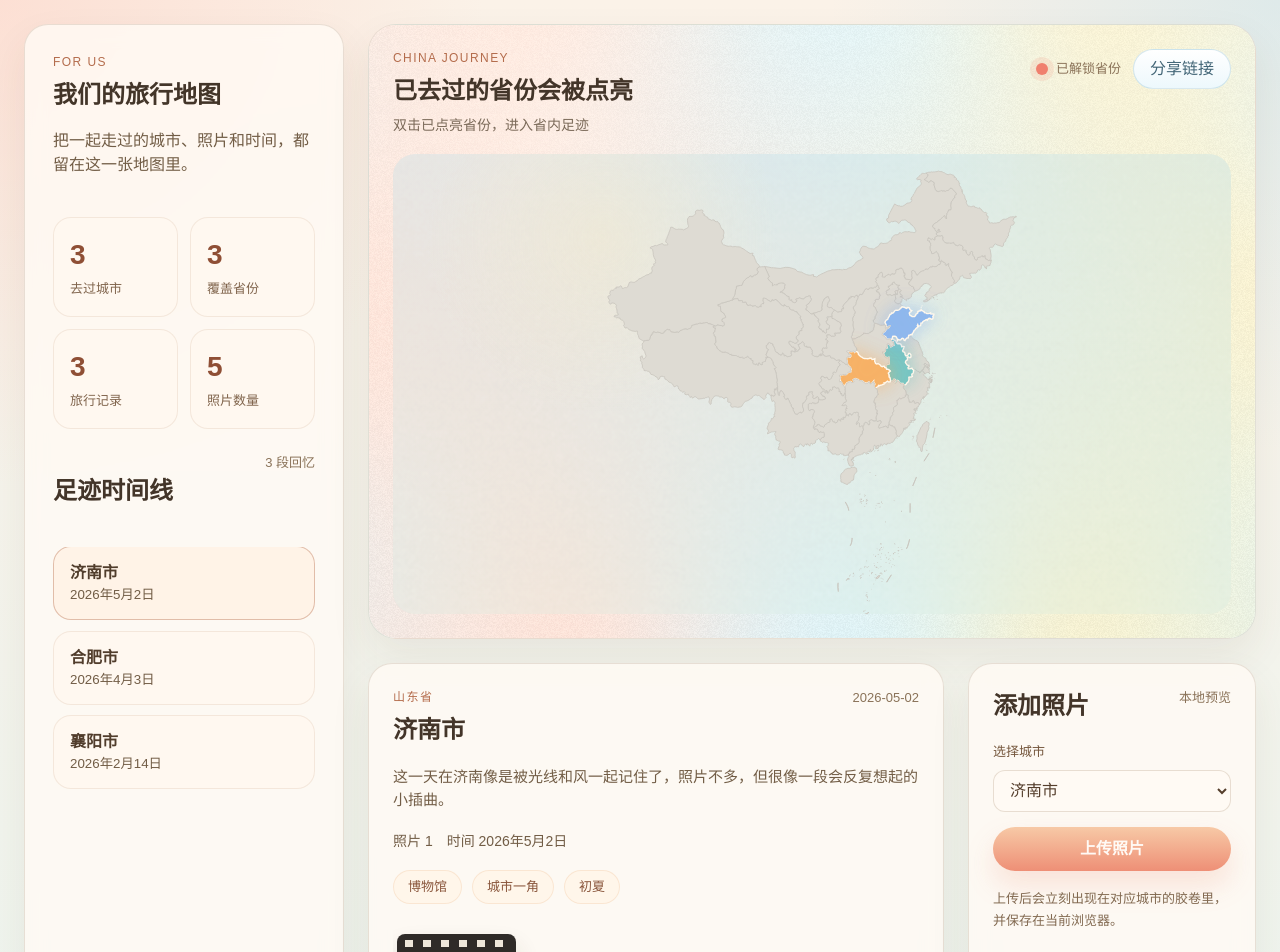
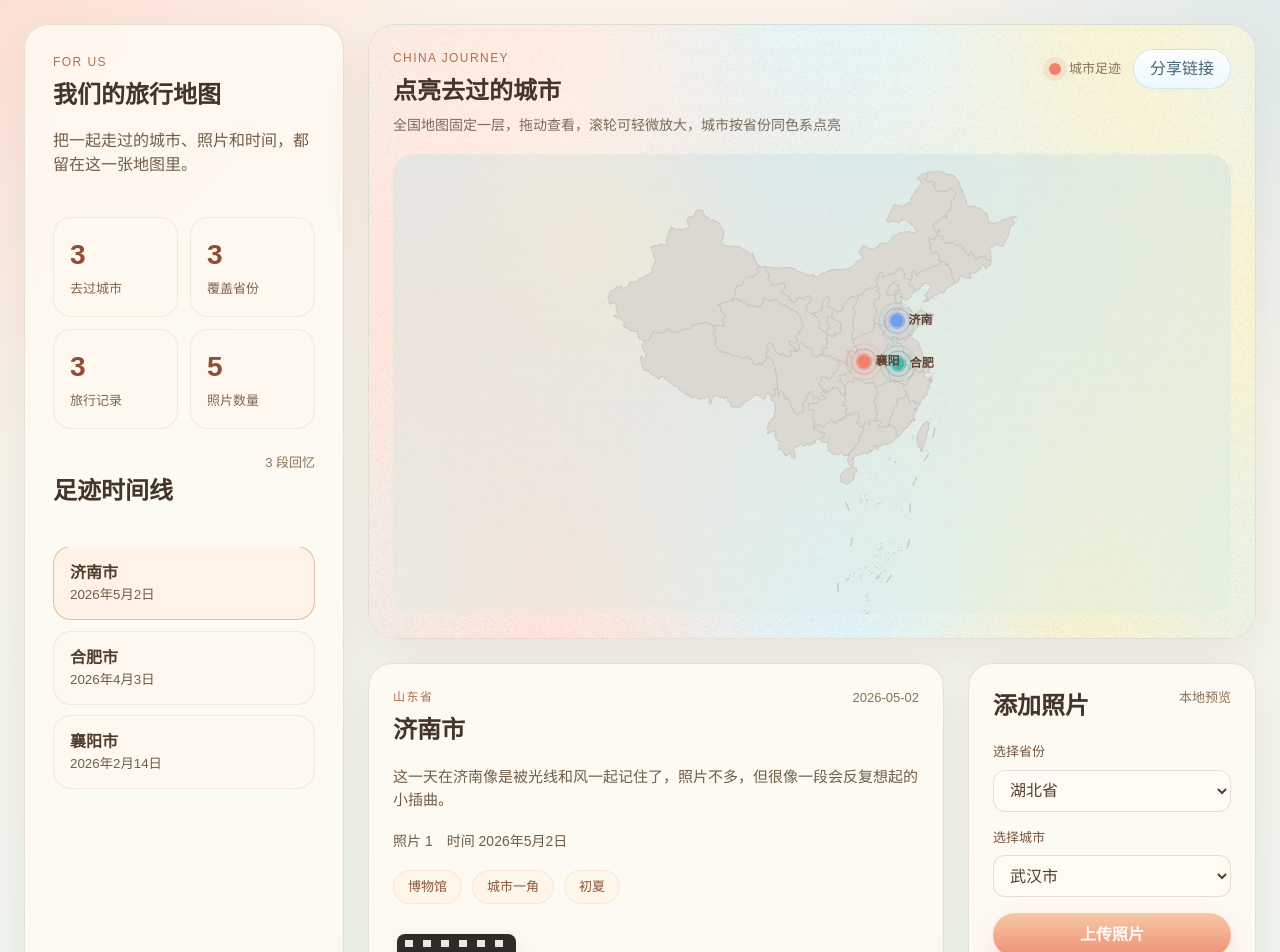
Before and after one commit to Howyoung-Li/travel-map, a React (Vite) app: page / in a window 1280 px wide. Shown: the top 952 px of the page. Built offline with nearby package versions, Linux system fonts and the light colour scheme.

Commit message:
Return map to city-level national view

```diff
--- a/src/App.jsx
+++ b/src/App.jsx
@@ -1,22 +1,76 @@
 import { useEffect, useMemo, useRef, useState } from "react";
 import * as echarts from "echarts";
+import exifr from "exifr";
 import GrainientBackground from "./components/GrainientBackground";
 import travels from "./data/travels.json";
 
 const CHINA_GEOJSON_URL = `${import.meta.env.BASE_URL}china.geojson`;
 const UPLOAD_STORAGE_KEY = "travel-map-local-uploads";
-const PROVINCE_META = {
+
+const PROVINCE_OPTIONS = {
   湖北省: {
-    code: "420000",
-    color: "#f7b267",
+    color: "#f07f6e",
+    cities: [
+      { name: "武汉市", coords: [114.298572, 30.584355] },
+      { name: "黄石市", coords: [115.077048, 30.220074] },
+      { name: "十堰市", coords: [110.787916, 32.646907] },
+      { name: "宜昌市", coords: [111.290843, 30.702636] },
+      { name: "襄阳市", coords: [112.144146, 32.042426] },
+      { name: "鄂州市", coords: [114.890593, 30.396536] },
+      { name: "荆门市", coords: [112.204251, 31.03542] },
+      { name: "孝感市", coords: [113.926655, 30.926423] },
+      { name: "荆州市", coords: [112.23813, 30.326857] },
+      { name: "黄冈市", coords: [114.879365, 30.447711] },
+      { name: "咸宁市", coords: [114.328963, 29.832798] },
+      { name: "随州市", coords: [113.37377, 31.717497] },
+      { name: "恩施土家族苗族自治州", coords: [109.48699, 30.283114] },
+      { name: "仙桃市", coords: [113.453974, 30.364953] },
+      { name: "潜江市", coords: [112.896866, 30.421215] },
+      { name: "天门市", coords: [113.165862, 30.653061] },
+      { name: "神农架林区", coords: [110.671525, 31.744449] },
+    ],
   },
   安徽省: {
-    code: "340000",
-    color: "#79c7c5",
+    color: "#42b9b3",
+    cities: [
+      { name: "合肥市", coords: [117.283042, 31.86119] },
+      { name: "芜湖市", coords: [118.376451, 31.326319] },
+      { name: "蚌埠市", coords: [117.363228, 32.939667] },
+      { name: "淮南市", coords: [117.018329, 32.647574] },
+      { name: "马鞍山市", coords: [118.507906, 31.689362] },
+      { name: "淮北市", coords: [116.794664, 33.971707] },
+      { name: "铜陵市", coords: [117.816576, 30.929935] },
+      { name: "安庆市", coords: [117.043551, 30.50883] },
+      { name: "黄山市", coords: [118.317325, 29.709239] },
+      { name: "滁州市", coords: [118.316264, 32.303627] },
+      { name: "阜阳市", coords: [115.819729, 32.896969] },
+      { name: "宿州市", coords: [116.984084, 33.633891] },
+      { name: "六安市", coords: [116.507676, 31.752889] },
+      { name: "亳州市", coords: [115.782939, 33.869338] },
+      { name: "池州市", coords: [117.489157, 30.656037] },
+      { name: "宣城市", coords: [118.757995, 30.945667] },
+    ],
   },
   山东省: {
-    code: "370000",
-    color: "#8fb8ed",
+    color: "#6d9fea",
+    cities: [
+      { name: "济南市", coords: [117.000923, 36.675807] },
+      { name: "青岛市", coords: [120.355173, 36.082982] },
+      { name: "淄博市", coords: [118.047648, 36.814939] },
+      { name: "枣庄市", coords: [117.557964, 34.856424] },
+      { name: "东营市", coords: [118.66471, 37.434564] },
+      { name: "烟台市", coords: [121.391382, 37.539297] },
+      { name: "潍坊市", coords: [119.107078, 36.70925] },
+      { name: "济宁市", coords: [116.587245, 35.415393] },
+      { name: "泰安市", coords: [117.129063, 36.194968] },
+      { name: "威海市", coords: [122.116394, 37.509691] },
+      { name: "日照市", coords: [119.461208, 35.428588] },
+      { name: "临沂市", coords: [118.326443, 35.065282] },
+      { name: "德州市", coords: [116.307428, 37.453968] },
+      { name: "聊城市", coords: [115.980367, 36.456013] },
+      { name: "滨州市", coords: [118.016974, 37.383542] },
+      { name: "菏泽市", coords: [115.469381, 35.246531] },
+    ],
   },
 };
 
@@ -44,6 +98,16 @@ function formatDisplayDate(dateText) {
   }).format(date);
 }
 
+function toDateTimeText(date) {
+  if (!date) return "";
+  const year = date.getFullYear();
+  const month = String(date.getMonth() + 1).padStart(2, "0");
+  const day = String(date.getDate()).padStart(2, "0");
+  const hour = String(date.getHours()).padStart(2, "0");
+  const minute = String(date.getMinutes()).padStart(2, "0");
+  return `${year}-${month}-${day} ${hour}:${minute}`;
+}
+
 function resolveAssetPath(assetPath) {
   if (!assetPath) return assetPath;
   if (/^(https?:|data:|blob:)/.test(assetPath)) return assetPath;
@@ -63,66 +127,70 @@ function collectStats(items) {
   };
 }
 
-function buildCitySeries(items, provinceName) {
-  const filteredItems = provinceName
-    ? items.filter((item) => item.province === provinceName)
-    : items;
+function hexToRgb(hex) {
+  const normalized = hex.replace("#", "");
+  return [
+    parseInt(normalized.slice(0, 2), 16),
+    parseInt(normalized.slice(2, 4), 16),
+    parseInt(normalized.slice(4, 6), 16),
+  ];
+}
 
-  return filteredItems.map((item) => ({
+function rgbToHex([red, green, blue]) {
+  return `#${[red, green, blue]
+    .map((value) => Math.round(value).toString(16).padStart(2, "0"))
+    .join("")}`;
+}
+
+function mixColor(color, ratio) {
+  const from = hexToRgb(color);
+  const to = [255, 244, 219];
+  return rgbToHex(from.map((value, index) => value * (1 - ratio) + to[index] * ratio));
+}
+
+function getProvinceColor(province, index = 0) {
+  const baseColor = PROVINCE_OPTIONS[province]?.color || "#ee8f76";
+  return mixColor(baseColor, Math.min(index * 0.18, 0.42));
+}
+
+function buildProvinceRegions(geoJson) {
+  return (geoJson.features || []).map((feature) => ({
+    name: feature.properties?.name,
+    itemStyle: {
+      areaColor: "#dbd8d1",
+      borderColor: "#c4bfb6",
+      borderWidth: 0.8,
+    },
+    emphasis: {
+      itemStyle: {
+        areaColor: "#cec9c0",
+      },
+      label: {
+        color: "#665b51",
+      },
+    },
+  }));
+}
+
+function buildCitySeries(items) {
+  const provinceCityIndex = new Map();
+
+  return items.map((item) => {
+    const index = provinceCityIndex.get(item.province) || 0;
+    provinceCityIndex.set(item.province, index + 1);
+    const color = getProvinceColor(item.province, index);
+
+    return {
       name: item.city,
       value: [...item.coords, item.photos.length || 1],
       tripId: item.id,
-  }));
-}
-
-function buildProvinceRegions(geoJson, items) {
-  const visitedProvinces = new Set(items.map((item) => item.province));
-
-  return (geoJson.features || []).map((feature) => {
-    const provinceName = feature.properties?.name;
-    const provinceMeta = PROVINCE_META[provinceName];
-    const isVisited = visitedProvinces.has(provinceName);
-
-    return {
-      name: provinceName,
       itemStyle: {
-        areaColor: isVisited ? provinceMeta?.color || "#f6c177" : "#dedbd3",
-        borderColor: isVisited ? "#fff8ec" : "#c8c4bd",
-        borderWidth: isVisited ? 1.4 : 0.8,
-        shadowBlur: isVisited ? 18 : 0,
-        shadowColor: isVisited ? `${provinceMeta?.color || "#f6c177"}99` : "transparent",
-      },
-      emphasis: {
-        itemStyle: {
-          areaColor: isVisited ? provinceMeta?.color || "#f6c177" : "#cfcac1",
-          borderColor: "#fffaf1",
-          shadowBlur: isVisited ? 26 : 4,
-          shadowColor: isVisited ? `${provinceMeta?.color || "#f6c177"}bb` : "rgba(0,0,0,0.08)",
-        },
-        label: {
-          color: isVisited ? "#4f3d2d" : "#837b70",
-        },
+        color,
+        shadowBlur: 16,
+        shadowColor: `${color}99`,
       },
     };
   });
-}
-
-function buildProvinceCityRegions(geoJson) {
-  return (geoJson.features || []).map((feature, index) => ({
-    name: feature.properties?.name,
-    itemStyle: {
-      areaColor: index % 2 === 0 ? "#eef0e8" : "#e7ebe2",
-      borderColor: "#d0c8b8",
-    },
-    emphasis: {
-      itemStyle: {
-        areaColor: "#f8dfbc",
-      },
-      label: {
-        color: "#594331",
-      },
-    },
-  }));
 }
 
 function readStoredUploads() {
@@ -142,22 +210,26 @@ function storeUploads(nextUploads) {
   return undefined;
 }
 
+async function readPhotoTakenAt(file) {
+  const metadata = await exifr.parse(file, ["DateTimeOriginal", "CreateDate"]).catch(() => null);
+  const exifDate = metadata?.DateTimeOriginal || metadata?.CreateDate;
+  if (exifDate instanceof Date) return toDateTimeText(exifDate);
+  if (file.lastModified) return toDateTimeText(new Date(file.lastModified));
+  return "本地上传";
+}
+
 function fileToPhoto(file) {
   return new Promise((resolve, reject) => {
     const reader = new FileReader();
-    reader.onload = () =>
+    reader.onload = async () =>
       resolve({
         src: reader.result,
         caption: file.name.replace(/\.[^.]+$/, ""),
-        takenAt: "本地上传",
+        takenAt: await readPhotoTakenAt(file),
       });
     reader.onerror = reject;
     reader.readAsDataURL(file);
   });
-}
-
-function findLatestTripInProvince(provinceName) {
-  return sortedTravels.find((item) => item.province === provinceName);
 }
 
 function getTripPhotos(trip, uploadedPhotosByCity) {
@@ -165,19 +237,61 @@ function getTripPhotos(trip, uploadedPhotosByCity) {
   return [...trip.photos, ...(uploadedPhotosByCity[trip.city] || [])];
 }
 
-function buildMapSubtitle(mapMode, selectedProvinceName) {
-  if (mapMode === "province") return `${selectedProvinceName} 城市足迹`;
-  return "双击已点亮省份，进入省内足迹";
+function getCityOption(province, city) {
+  return PROVINCE_OPTIONS[province]?.cities.find((item) => item.name === city);
+}
+
+function createUploadTrip({ province, city, photos }) {
+  const cityOption = getCityOption(province, city);
+  const firstDate = photos[0]?.takenAt?.slice(0, 10) || "";
+
+  return {
+    id: `local-${province}-${city}`,
+    city,
+    province,
+    startDate: firstDate,
+    endDate: firstDate,
+    coords: cityOption?.coords || [0, 0],
+    note: "这是一段本地上传的新照片记录，正式发布时可以再补上旅行故事。",
+    tags: ["本地上传"],
+    photos,
+  };
+}
+
+function mergeUploadedTrips(baseTrips, uploadedPhotosByCity) {
+  const tripsByCity = new Map(baseTrips.map((trip) => [trip.city, { ...trip }]));
+
+  for (const [city, payload] of Object.entries(uploadedPhotosByCity)) {
+    const photos = Array.isArray(payload) ? payload : payload.photos || [];
+    const province = Array.isArray(payload) ? null : payload.province;
+    if (photos.length === 0) continue;
+
+    const existingTrip = tripsByCity.get(city);
+    if (existingTrip) {
+      tripsByCity.set(city, {
+        ...existingTrip,
+        photos: [...existingTrip.photos, ...photos],
+      });
+      continue;
+    }
+
+    if (!province) continue;
+    tripsByCity.set(city, createUploadTrip({ province, city, photos }));
+  }
+
+  return [...tripsByCity.values()].sort((left, right) =>
+    `${right.startDate || ""}${right.endDate || ""}`.localeCompare(
+      `${left.startDate || ""}${left.endDate || ""}`,
+    ),
+  );
+}
+
+function buildMapSubtitle() {
+  return "全国地图固定一层，拖动查看，滚轮可轻微放大，城市按省份同色系点亮";
 }
 
 function buildPhotoAlt(photo, city) {
   return `${city} - ${photo.caption}`;
-}
-
-function buildProvinceMapUrl(provinceName) {
-  const provinceMeta = PROVINCE_META[provinceName];
-  if (!provinceMeta) return null;
-  return `${import.meta.env.BASE_URL}maps/${provinceMeta.code}_full.json`;
 }
 
 function normalizeCityName(cityName) {
@@ -186,21 +300,33 @@ function normalizeCityName(cityName) {
 
 function App() {
   const chartRef = useRef(null);
-  const [selectedTripId, setSelectedTripId] = useState(sortedTravels[0]?.id ?? null);
+  const provinceNames = Object.keys(PROVINCE_OPTIONS);
+  const [uploadedPhotosByCity, setUploadedPhotosByCity] = useState(readStoredUploads);
+  const allTrips = useMemo(
+    () => mergeUploadedTrips(sortedTravels, uploadedPhotosByCity),
+    [uploadedPhotosByCity],
+  );
+  const [selectedTripId, setSelectedTripId] = useState(allTrips[0]?.id ?? null);
   const [mapStatus, setMapStatus] = useState("loading");
   const [shareState, setShareState] = useState("idle");
-  const [mapMode, setMapMode] = useState("country");
-  const [selectedProvinceName, setSelectedProvinceName] = useState(null);
-  const [uploadedPhotosByCity, setUploadedPhotosByCity] = useState(readStoredUploads);
-  const [selectedUploadCity, setSelectedUploadCity] = useState(sortedTravels[0]?.city ?? "");
+  const [selectedUploadProvince, setSelectedUploadProvince] = useState(provinceNames[0] ?? "");
+  const [selectedUploadCity, setSelectedUploadCity] = useState(
+    PROVINCE_OPTIONS[provinceNames[0]]?.cities[0]?.name ?? "",
+  );
   const [lightboxPhoto, setLightboxPhoto] = useState(null);
-  const selectedTrip =
-    sortedTravels.find((item) => item.id === selectedTripId) ?? sortedTravels[0] ?? null;
-  const selectedTripPhotos = useMemo(
-    () => getTripPhotos(selectedTrip, uploadedPhotosByCity),
-    [selectedTrip, uploadedPhotosByCity],
-  );
-  const stats = collectStats(sortedTravels);
+  const selectedTrip = allTrips.find((item) => item.id === selectedTripId) ?? allTrips[0] ?? null;
+  const selectedTripPhotos = selectedTrip?.photos || [];
+  const selectedProvinceCities = PROVINCE_OPTIONS[selectedUploadProvince]?.cities || [];
+  const stats = collectStats(allTrips);
+
+  useEffect(() => {
+    if (!selectedTripId && allTrips[0]) setSelectedTripId(allTrips[0].id);
+  }, [allTrips, selectedTripId]);
+
+  useEffect(() => {
+    const firstCity = PROVINCE_OPTIONS[selectedUploadProvince]?.cities[0]?.name;
+    if (firstCity) setSelectedUploadCity(firstCity);
+  }, [selectedUploadProvince]);
 
   async function handleShare() {
     const shareUrl = window.location.href;
@@ -224,23 +350,25 @@ function App() {
     }
   }
 
-  function returnToCountryMap() {
-    setMapMode("country");
-    setSelectedProvinceName(null);
-  }
-
   async function handlePhotoUpload(event) {
     const files = Array.from(event.target.files || []);
-    if (!selectedUploadCity || files.length === 0) return;
+    if (!selectedUploadProvince || !selectedUploadCity || files.length === 0) return;
 
     const uploadedPhotos = await Promise.all(files.map(fileToPhoto));
     setUploadedPhotosByCity((currentUploads) => {
+      const currentPayload = currentUploads[selectedUploadCity] || {
+        province: selectedUploadProvince,
+        photos: [],
+      };
+      const currentPhotos = Array.isArray(currentPayload)
+        ? currentPayload
+        : currentPayload.photos || [];
       const nextUploads = {
         ...currentUploads,
-        [selectedUploadCity]: [
-          ...(currentUploads[selectedUploadCity] || []),
-          ...uploadedPhotos,
-        ],
+        [selectedUploadCity]: {
+          province: selectedUploadProvince,
+          photos: [...currentPhotos, ...uploadedPhotos],
+        },
       };
       storeUploads(nextUploads);
       return nextUploads;
@@ -266,90 +394,68 @@ function App() {
     async function loadMap() {
       try {
         setMapStatus("loading");
-        const mapUrl =
-          mapMode === "country" ? CHINA_GEOJSON_URL : buildProvinceMapUrl(selectedProvinceName);
-        if (!mapUrl) throw new Error("Missing province map");
-
-        const response = await fetch(mapUrl);
+        const response = await fetch(CHINA_GEOJSON_URL);
         const geoJson = await response.json();
         if (disposed) return;
 
-        const mapName =
-          mapMode === "country" ? "china-travel" : `province-${selectedProvinceName}`;
-        const provinceTrips = selectedProvinceName
-          ? sortedTravels.filter((item) => item.province === selectedProvinceName)
-          : [];
-
-        echarts.registerMap(mapName, geoJson);
-
+        echarts.registerMap("china-travel", geoJson);
         chart.setOption({
           backgroundColor: "transparent",
           tooltip: {
             trigger: "item",
             formatter: (params) => {
-              const trip = sortedTravels.find((item) => item.id === params.data?.tripId);
-              if (trip) return `${trip.city}<br/>${formatDateRange(trip.startDate, trip.endDate)}`;
-
-              if (mapMode === "country") {
-                const count = sortedTravels.filter((item) => item.province === params.name).length;
-                return count > 0 ? `${params.name}<br/>${count} 座城市` : params.name;
-              }
-
-              return params.name;
+              const trip = allTrips.find((item) => item.id === params.data?.tripId);
+              if (!trip) return params.name;
+              return `${trip.city}<br/>${trip.province}<br/>${formatDateRange(
+                trip.startDate,
+                trip.endDate,
+              )}`;
             },
           },
           geo: {
-            map: mapName,
-            roam: false,
-            zoom: mapMode === "country" ? 1.05 : 1.1,
+            map: "china-travel",
+            roam: true,
+            zoom: 1.05,
+            scaleLimit: {
+              min: 1.05,
+              max: 1.85,
+            },
             layoutCenter: ["50%", "52%"],
-            layoutSize: mapMode === "country" ? "92%" : "88%",
-            regions:
-              mapMode === "country"
-                ? buildProvinceRegions(geoJson, sortedTravels)
-                : buildProvinceCityRegions(geoJson),
+            layoutSize: "92%",
+            regions: buildProvinceRegions(geoJson),
             itemStyle: {
-              areaColor: "#dedbd3",
-              borderColor: "#c8c4bd",
+              areaColor: "#dbd8d1",
+              borderColor: "#c4bfb6",
               borderWidth: 0.8,
             },
             emphasis: {
               itemStyle: {
-                areaColor: mapMode === "country" ? "#cfcac1" : "#f8dfbc",
+                areaColor: "#cec9c0",
               },
               label: {
-                color: "#5f4a33",
+                color: "#665b51",
               },
             },
           },
           series: [
-            ...(mapMode === "province"
-              ? [
             {
               type: "effectScatter",
               coordinateSystem: "geo",
-                    data: buildCitySeries(provinceTrips, selectedProvinceName),
-                    symbolSize: (value) => Math.max(12, Math.min(22, value[2] * 4)),
+              data: buildCitySeries(allTrips),
+              symbolSize: (value) => Math.max(13, Math.min(24, value[2] * 4)),
               showEffectOn: "render",
               rippleEffect: {
-                      scale: 3.6,
+                scale: 3.4,
                 brushType: "stroke",
-                    },
-                    itemStyle: {
-                      color: "#f07f6e",
-                      shadowBlur: 12,
-                      shadowColor: "rgba(240, 127, 110, 0.5)",
               },
               label: {
                 show: true,
                 formatter: (params) => normalizeCityName(params.name),
                 position: "right",
                 color: "#5d4032",
-                      fontWeight: 600,
+                fontWeight: 700,
               },
             },
-                ]
-              : []),
           ],
         });
 
@@ -362,24 +468,9 @@ function App() {
 
     loadMap();
 
-    chart.on("dblclick", (params) => {
-      if (mapMode !== "country") return;
-      if (!PROVINCE_META[params.name]) return;
-
-      const latestTrip = findLatestTripInProvince(params.name);
-      setSelectedProvinceName(params.name);
-      setMapMode("province");
-      if (latestTrip) {
-        setSelectedTripId(latestTrip.id);
-        setSelectedUploadCity(latestTrip.city);
-      }
-    });
-
     chart.on("click", (params) => {
-      if (mapMode === "province" && params.data?.tripId) {
-        const nextTrip = sortedTravels.find((item) => item.id === params.data.tripId);
+      if (params.data?.tripId) {
         setSelectedTripId(params.data.tripId);
-        if (nextTrip) setSelectedUploadCity(nextTrip.city);
       }
     });
 
@@ -391,7 +482,7 @@ function App() {
       window.removeEventListener("resize", handleResize);
       chart.dispose();
     };
-  }, [mapMode, selectedProvinceName]);
+  }, [allTrips]);
 
   return (
     <div className="app-shell">
@@ -426,18 +517,14 @@ function App() {
         <section className="timeline">
           <div className="section-head">
             <h2>足迹时间线</h2>
-            <span>{sortedTravels.length} 段回忆</span>
+            <span>{allTrips.length} 段回忆</span>
           </div>
           <div className="timeline-list">
-            {sortedTravels.map((item) => (
+            {allTrips.map((item) => (
               <button
                 key={item.id}
                 className={`timeline-item ${selectedTrip?.id === item.id ? "is-active" : ""}`}
-                onClick={() => {
-                  setSelectedTripId(item.id);
-                  setSelectedUploadCity(item.city);
-                  if (mapMode === "province") setSelectedProvinceName(item.province);
-                }}
+                onClick={() => setSelectedTripId(item.id)}
                 type="button"
               >
                 <span>{item.city}</span>
@@ -455,23 +542,14 @@ function App() {
           <div className="section-head">
             <div>
               <p className="eyebrow">China Journey</p>
-              <h2>
-                {mapMode === "province"
-                  ? `${selectedProvinceName} 城市地图`
-                  : "已去过的省份会被点亮"}
-              </h2>
-              <p className="map-subtitle">{buildMapSubtitle(mapMode, selectedProvinceName)}</p>
+              <h2>点亮去过的城市</h2>
+              <p className="map-subtitle">{buildMapSubtitle()}</p>
             </div>
             <div className="hero-actions">
               <div className="legend">
                 <span className="legend-dot" />
-                <span>{mapMode === "province" ? "城市足迹" : "已解锁省份"}</span>
+                <span>城市足迹</span>
               </div>
-              {mapMode === "province" && (
-                <button className="share-button" onClick={returnToCountryMap} type="button">
-                  返回中国地图
-                </button>
-              )}
               <button className="share-button" onClick={handleShare} type="button">
                 {shareState === "copied"
                   ? "链接已复制"
@@ -549,6 +627,22 @@ function App() {
                 <span>本地预览</span>
               </div>
 
+              <label className="upload-label" htmlFor="province-upload-select">
+                选择省份
+              </label>
+              <select
+                id="province-upload-select"
+                className="upload-select"
+                value={selectedUploadProvince}
+                onChange={(event) => setSelectedUploadProvince(event.target.value)}
+              >
+                {provinceNames.map((province) => (
+                  <option key={province} value={province}>
+                    {province}
+                  </option>
+                ))}
+              </select>
+
               <label className="upload-label" htmlFor="city-upload-select">
                 选择城市
               </label>
@@ -558,9 +652,9 @@ function App() {
                 value={selectedUploadCity}
                 onChange={(event) => setSelectedUploadCity(event.target.value)}
               >
-                {sortedTravels.map((item) => (
-                  <option key={item.id} value={item.city}>
-                    {item.city}
+                {selectedProvinceCities.map((city) => (
+                  <option key={city.name} value={city.name}>
+                    {city.name}
                   </option>
                 ))}
               </select>
@@ -571,7 +665,7 @@ function App() {
               </label>
 
               <p className="upload-note">
-                上传后会立刻出现在对应城市的胶卷里，并保存在当前浏览器。
+                上传后会读取照片拍摄时间，并在当前浏览器里更新对应城市。
               </p>
             </article>
           </section>
@@ -589,7 +683,9 @@ function App() {
             />
             <figcaption>
               <strong>{lightboxPhoto.caption}</strong>
-              <span>{lightboxPhoto.city} · {lightboxPhoto.takenAt || "待补充"}</span>
+              <span>
+                {lightboxPhoto.city} · {lightboxPhoto.takenAt || "待补充"}
+              </span>
             </figcaption>
           </figure>
         </div>
```
Lines whose indentation alone changed are shown as unchanged.
